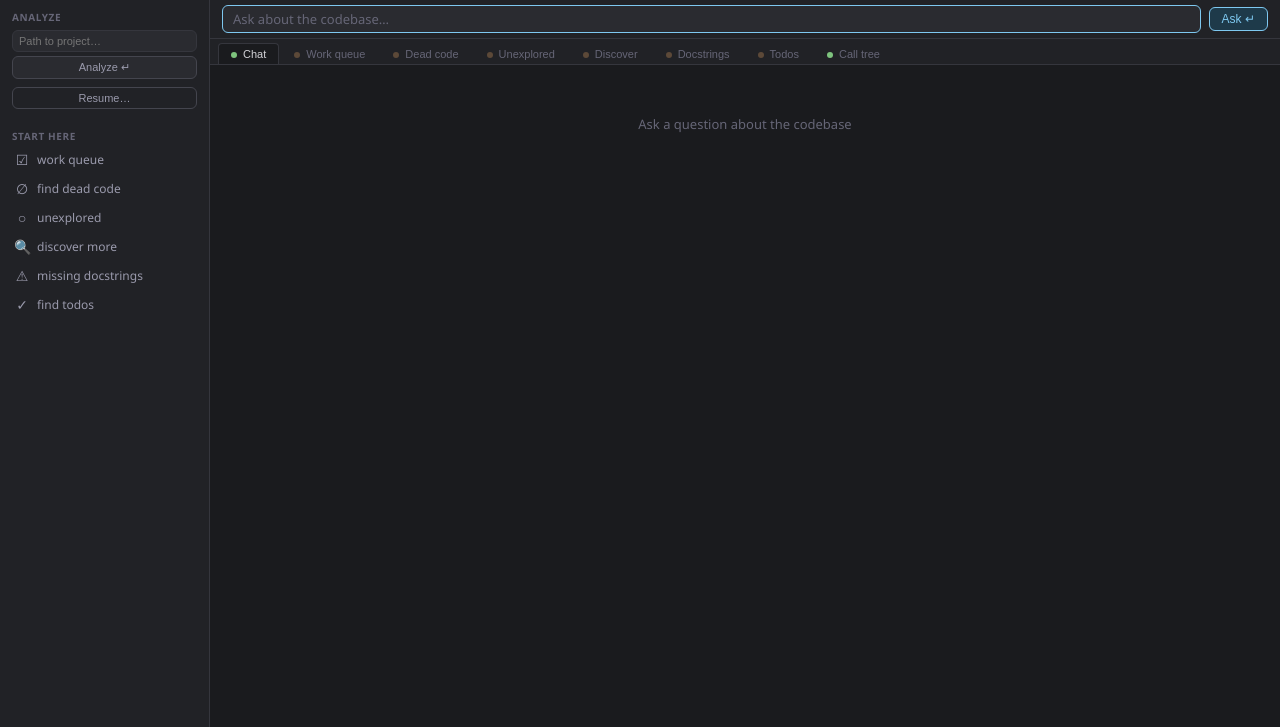
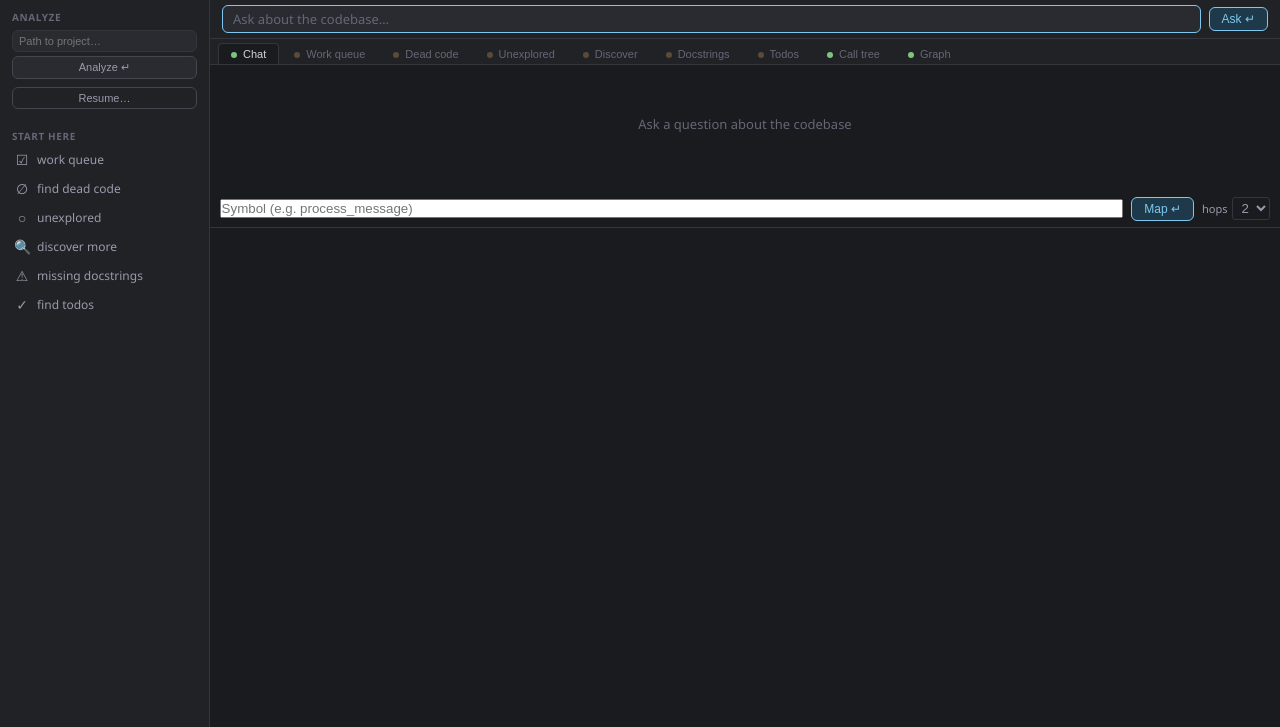
Before and after one commit to bartanderson/Determined, a Flask app: page / in a window 1280 px wide. Shown: the part 36-763 px from the top of the page. Run offline with Flask 3, Linux system fonts and the light colour scheme; some libraries are stand-ins or nearby versions.

Commit message:
exp/graph: trial 3 PROMISING - graph+spotlight terrain+inspect combo working

```diff
--- a/determined/ui/static/style.css
+++ b/determined/ui/static/style.css
@@ -196,7 +196,7 @@
 /* ── tab content ─────────────────────────────────────────── */
 .tab-content {
   min-height: 0;
-  overflow: hidden;
+  overflow: visible;
   position: relative;
 }
 .tab-panel {
@@ -618,3 +618,26 @@
 }
 .ct-children { width: 100%; }
 .ct-leaf { padding: .1rem 0; }
+
+/* ── graph view (exp/graph) ─────────────────────────────── */
+#panel-graph {
+  display: flex;
+  flex-direction: column;
+  height: 100%;
+  min-height: 0;
+}
+.graph-toolbar {
+  display: flex;
+  align-items: center;
+  gap: .5rem;
+  padding: .4rem .6rem;
+  border-bottom: 1px solid var(--border);
+  flex-shrink: 0;
+}
+#gx-status {
+  flex-shrink: 0;
+}
+#gx-cy {
+  height: calc(100vh - 200px);
+  min-height: 200px;
+}
--- a/determined/ui/templates/console.html
+++ b/determined/ui/templates/console.html
@@ -6,6 +6,7 @@
 <title>Determined — dev console</title>
 <link rel="stylesheet" href="/static/style.css">
 <script src="https://cdn.socket.io/4.6.2/socket.io.min.js"></script>
+<script src="https://cdnjs.cloudflare.com/ajax/libs/cytoscape/3.28.1/cytoscape.min.js"></script>
 </head>
 <body>
 
@@ -82,6 +83,7 @@
       <button class="tab tab-loading" data-tab="docstrings">Docstrings</button>
       <button class="tab tab-loading" data-tab="todos">Todos</button>
       <button class="tab" data-tab="call_tree">Call tree</button>
+      <button class="tab" data-tab="graph">Graph</button>
     </div>
 
     <!-- tab panels -->
@@ -104,6 +106,21 @@
           </label>
         </div>
         <div class="results-area tab-results" id="tab-call_tree" style="font-family:monospace;font-size:.85em"></div>
+      </div>
+      <div class="tab-panel" id="panel-graph">
+        <div class="graph-toolbar">
+          <input id="gx-input" class="path-input" placeholder="Symbol (e.g. process_message)" style="flex:1">
+          <button class="send-btn" id="gx-go">Map ↵</button>
+          <label style="color:var(--text2);font-size:.85em;display:flex;align-items:center;gap:.3rem">
+            hops <select id="gx-hops" style="background:var(--surface2);color:var(--text1);border:1px solid var(--border);border-radius:3px;padding:2px 4px">
+              <option value="1">1</option>
+              <option value="2" selected>2</option>
+              <option value="3">3</option>
+            </select>
+          </label>
+        </div>
+        <div id="gx-status" style="padding:.3rem .6rem;font-size:.8em;color:var(--text3);flex-shrink:0"></div>
+        <div id="gx-cy" style="flex:1;min-height:0;background:var(--bg)"></div>
       </div>
     </div>
 
@@ -244,6 +261,11 @@
 function activateTab(name) {
   document.querySelectorAll(".tab").forEach(t => t.classList.toggle("active", t.dataset.tab === name));
   document.querySelectorAll(".tab-panel").forEach(p => p.classList.toggle("active", p.id === "panel-" + name));
+  // gx-cy is position:fixed so it persists across tab switches; hide when not on graph tab
+  const cyEl = document.getElementById("gx-cy");
+  if (cyEl && cyEl.style.position === "fixed") {
+    cyEl.style.display = name === "graph" ? "" : "none";
+  }
 }
 
 document.querySelectorAll(".tab").forEach(t => {
@@ -349,6 +371,106 @@
 document.addEventListener("click", e => {
   const el = e.target.closest(".sym-link, .spotlight-sym-link");
   if (el && el.dataset && el.dataset.symbol) ctInput.value = el.dataset.symbol;
+});
+
+// ── graph (cytoscape) ────────────────────────────────────
+const gxInput  = document.getElementById("gx-input");
+const gxGo     = document.getElementById("gx-go");
+const gxHops   = document.getElementById("gx-hops");
+const gxStatus = document.getElementById("gx-status");
+let _cy = null;
+
+const GX_STYLE = [
+  { selector: "node", style: {
+      label: "data(label)",
+      "font-size": 10,
+      "font-family": "monospace",
+      "text-valign": "bottom",
+      "text-margin-y": 4,
+      color: "#a0a8b8",
+      "background-color": "#3a4055",
+      "border-width": 1,
+      "border-color": "#555e7a",
+      width: 22, height: 22,
+  }},
+  { selector: "node[risk='hot']",  style: { "background-color": "#7a2228", "border-color": "#d44" } },
+  { selector: "node[risk='warm']", style: { "background-color": "#5a4010", "border-color": "#c80" } },
+  { selector: "node.gx-root",     style: {
+      "background-color": "#1a4a7a", "border-color": "#4af", "border-width": 2,
+      width: 30, height: 30, "font-size": 11, color: "#cde",
+  }},
+  { selector: "edge", style: {
+      width: 1, "line-color": "#3a4055",
+      "target-arrow-color": "#3a4055", "target-arrow-shape": "triangle",
+      "curve-style": "bezier", opacity: 0.7,
+  }},
+  { selector: "node:selected", style: { "border-color": "#8af", "border-width": 2 } },
+];
+
+function gxMap(symbol) {
+  if (!symbol) return;
+  gxStatus.textContent = `Mapping ${symbol}…`;
+  if (_cy) { _cy.destroy(); _cy = null; }
+  const cyEl = document.getElementById("gx-cy");
+  cyEl.innerHTML = "";
+  // position fixed so Cytoscape gets a real viewport-measured box
+  // regardless of the broken flex/grid parent chain
+  const toolbar = document.querySelector(".graph-toolbar");
+  const tbRect  = toolbar.getBoundingClientRect();
+  const sbRect  = document.querySelector(".statusbar").getBoundingClientRect();
+  cyEl.style.position = "fixed";
+  cyEl.style.left   = tbRect.left + "px";
+  cyEl.style.top    = (tbRect.bottom + 2) + "px";
+  cyEl.style.width  = tbRect.width + "px";
+  cyEl.style.height = (sbRect.top - tbRect.bottom - 4) + "px";
+  cyEl.style.zIndex = "10";
+  socket.emit("graph_subgraph", { symbol, hops: parseInt(gxHops.value) });
+}
+
+socket.on("graph_result", data => {
+  if (data.error) { gxStatus.textContent = `Error: ${data.error}`; return; }
+  const nodes = data.nodes.map(n => ({ data: {
+    id: n.id, label: n.label || n.id.split(".").pop(),
+    risk: n.risk || "cool", file: n.file || "", line: n.line || 0,
+  }, classes: n.id === data.root ? "gx-root" : "" }));
+  const edges = data.edges.map(e => ({ data: {
+    id: `${e.source}__${e.target}`, source: e.source, target: e.target,
+  }}));
+  gxStatus.textContent = `${nodes.length} nodes · ${edges.length} edges`;
+  _cy = cytoscape({
+    container: document.getElementById("gx-cy"),
+    elements: [...nodes, ...edges],
+    style: GX_STYLE,
+    layout: { name: "cose", animate: false, randomize: false,
+               nodeRepulsion: 8000, idealEdgeLength: 80, nodeDimensionsIncludeLabels: true },
+  });
+  _cy.on("tap", "node", evt => {
+    const sym = evt.target.data("id");
+    gxInput.value = sym;
+    ctInput.value = sym;
+    // single tap = open spotlight for inspect
+    openSpotlight(sym);
+  });
+  _cy.on("dblclick dbltap", "node", evt => {
+    // double tap = re-center graph on this node
+    gxMap(evt.target.data("id"));
+  });
+  _cy.on("mouseover", "node", evt => {
+    const d = evt.target.data();
+    gxStatus.textContent = `${d.id}${d.file ? "  —  " + d.file + ":" + d.line : ""}  [${d.risk}]`;
+  });
+  _cy.on("mouseout", "node", () => {
+    gxStatus.textContent = `${nodes.length} nodes · ${edges.length} edges`;
+  });
+});
+
+gxGo.addEventListener("click", () => gxMap(gxInput.value.trim()));
+gxInput.addEventListener("keydown", e => { if (e.key === "Enter") gxMap(gxInput.value.trim()); });
+
+// when a symbol is clicked anywhere, also seed the graph input
+document.addEventListener("click", e => {
+  const el = e.target.closest(".sym-link, .spotlight-sym-link, .ct-sym");
+  if (el && el.dataset && el.dataset.symbol) gxInput.value = el.dataset.symbol;
 });
 
 const clearHistBtn = document.getElementById("btn-clear-history");
```
Also changed, not shown: determined/ui/ui_server.py (+130 -0 lines), docs/EXPERIMENTS.md (+13 -1 lines).
